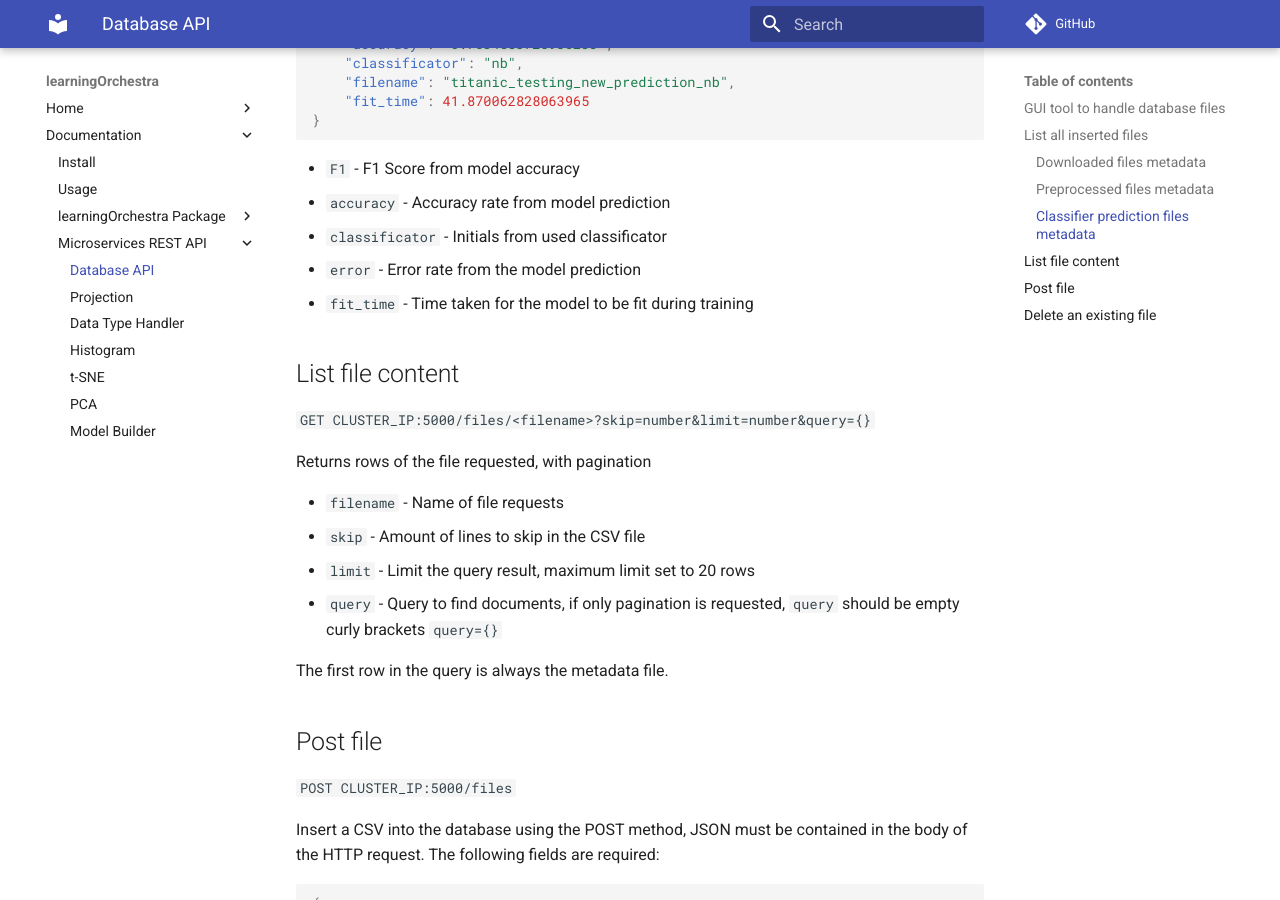
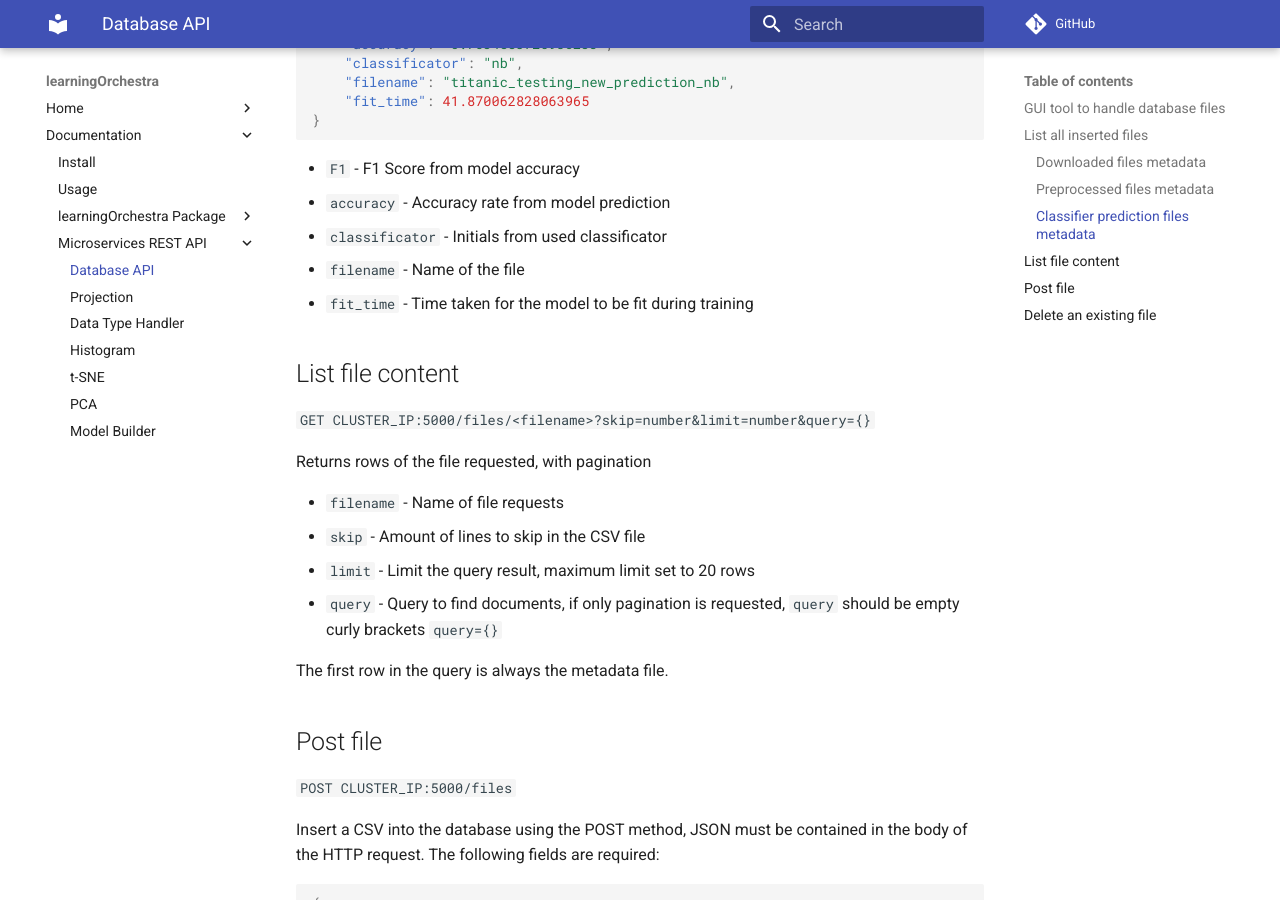
Before and after one commit to learningOrchestra/mlToolKits, an MkDocs documentation site: the page built from docs/database_api.md, in a window 1280 px wide and 900 px high, scrolled down 1997 px. Built offline with MkDocs 1.6.1 and Material for MkDocs 9.7.7, drawn with Linux system fonts in a browser that asks for light colours; comment, search, counter and statistics services are not loaded.

Commit message:
replaced error with filename in prediction file metadata

```diff
--- a/docs/database_api.md
+++ b/docs/database_api.md
@@ -82,7 +82,7 @@ Returns an array of metadata files from the database, where each file contains a
 * `F1` - F1 Score from model accuracy
 * `accuracy` - Accuracy rate from model prediction
 * `classificator` - Initials from used classificator
-* `error` - Error rate from the model prediction
+* `filename` - Name of the file
 * `fit_time` - Time taken for the model to be fit during training
 
 ## List file content
```
